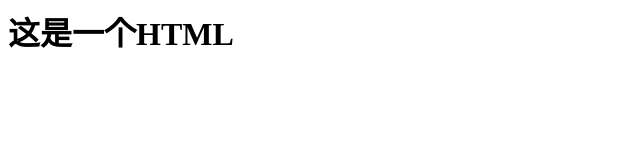
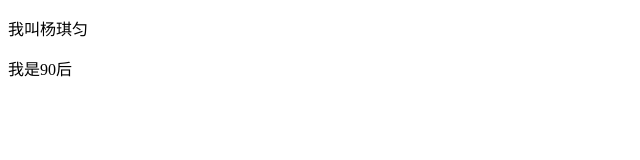
Before and after one commit to 172678694/blog, a plain HTML site: page index.html in a window 1280 px wide. Shown: the whole page, without its empty margins (0-640 px from the left). Drawn offline with Linux system fonts and the light colour scheme.

Commit message:
第一篇博客

```diff
--- a/index.html
+++ b/index.html
@@ -1 +1,13 @@
-<h1>这是一个HTML</h1>
+<!DOCTYPE html>
+<html lang="zh-Hans">
+<head>
+    <meta charset="UTF-8">
+    <meta name="viewport" content="width=device-width, initial-scale=1.0">
+    <meta http-equiv="X-UA-Compatible" content="ie=edge">
+    <title>Camilia的博客</title>
+</head>
+<body>
+    <p>我叫杨琪匀</p>
+    <p>我是90后</p>
+</body>
+</html>
```
